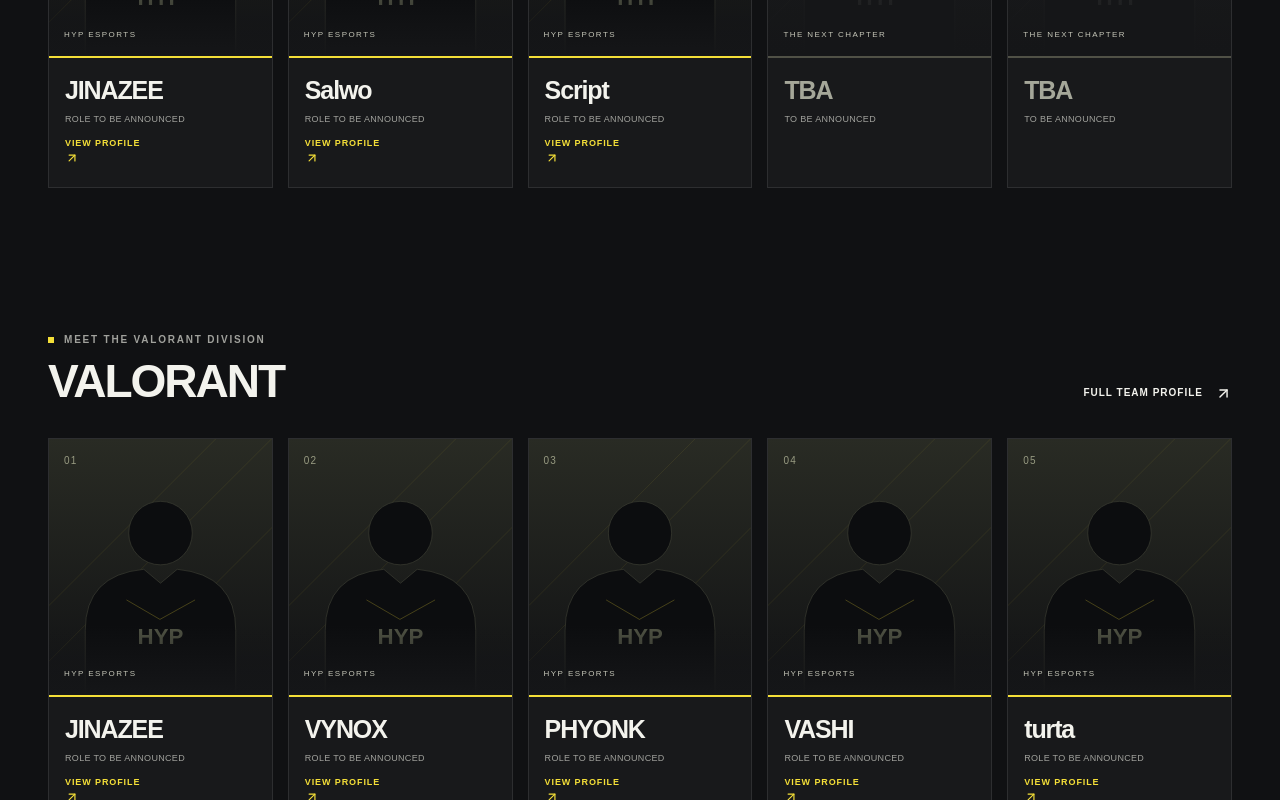
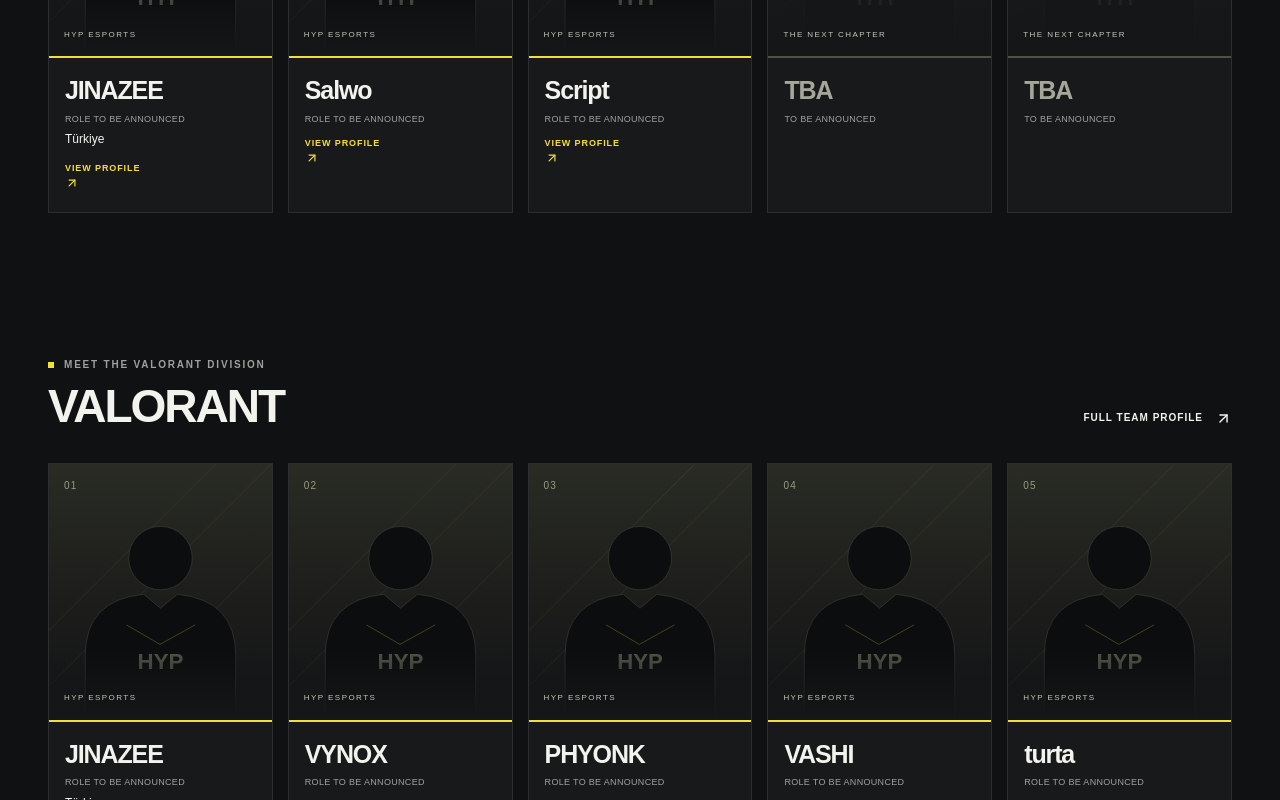
Before and after one commit to dnzlkn10/HYP-Esports-Website, a Next.js app: page / in a window 1280 px wide. Shown: the part 4000-4800 px from the top of the page. Built offline with nearby package versions, Linux system fonts and the light colour scheme.

Commit message:
feat: add JINAZEE profile details

```diff
--- a/data/teams.ts
+++ b/data/teams.ts
@@ -10,6 +10,9 @@ const player = (nickname: string, index: number, game: string): Player => ({
   nickname,
   role: nickname === "TBA" ? "TO BE ANNOUNCED" : "Role to be announced",
   announced: nickname !== "TBA",
+  nationality: nickname === "JINAZEE" ? "Türkiye" : undefined,
+  birthDate: nickname === "JINAZEE" ? "8 Eylül 2010" : undefined,
+  bio: nickname === "JINAZEE" ? "HYP Esports CS2 oyuncusu. Rekabetçi oyun, gelişim ve takım disiplini odaklı." : undefined,
   equipment: nickname === "JINAZEE" ? equipment : undefined,
 });
 export const teams: Team[] = [
```
